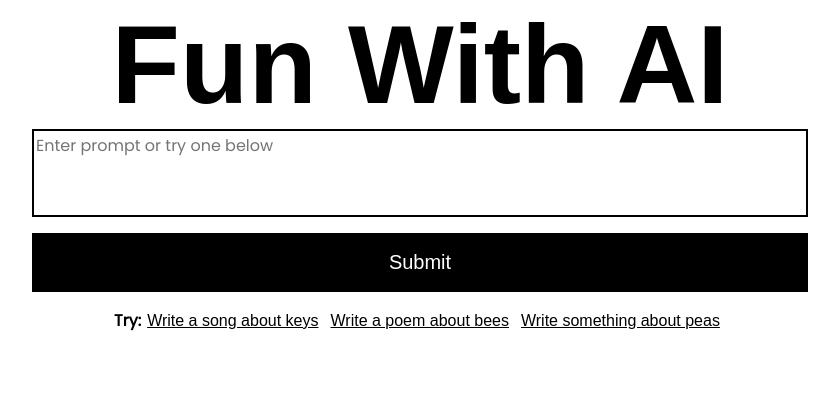
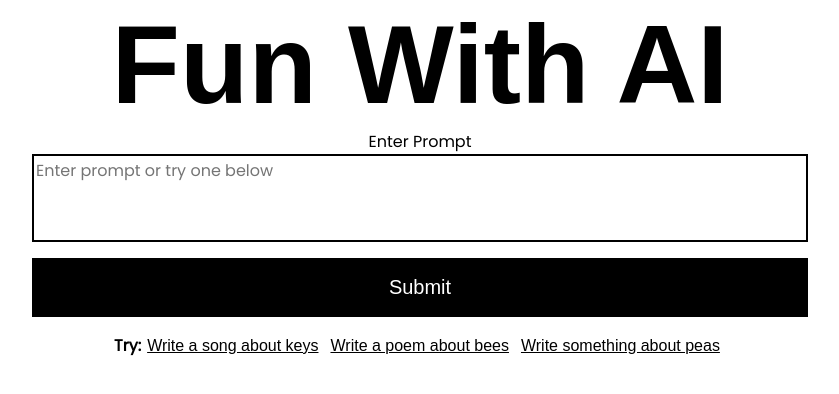
Before and after one commit to maniutin/fun-with-ai, a React (Create React App) app: page / in a window 1280 px wide. Shown: the top 394 px of the page, without its empty margins (220-1059 px from the left). Built offline with nearby package versions, Linux system fonts and the light colour scheme; a web font is replaced by a local one.

Commit message:
add text to label

```diff
--- a/src/Form/Form.js
+++ b/src/Form/Form.js
@@ -13,7 +13,7 @@ export default function Form(props) {
   return (
     <section className="input-form">
       <form onSubmit={handleSubmit} aria-label="input-form">
-        <label htmlFor="input-field" />
+        <label htmlFor="input-field">Enter Prompt</label>
         <textarea
           id="input-field"
           name="input-field"
```
